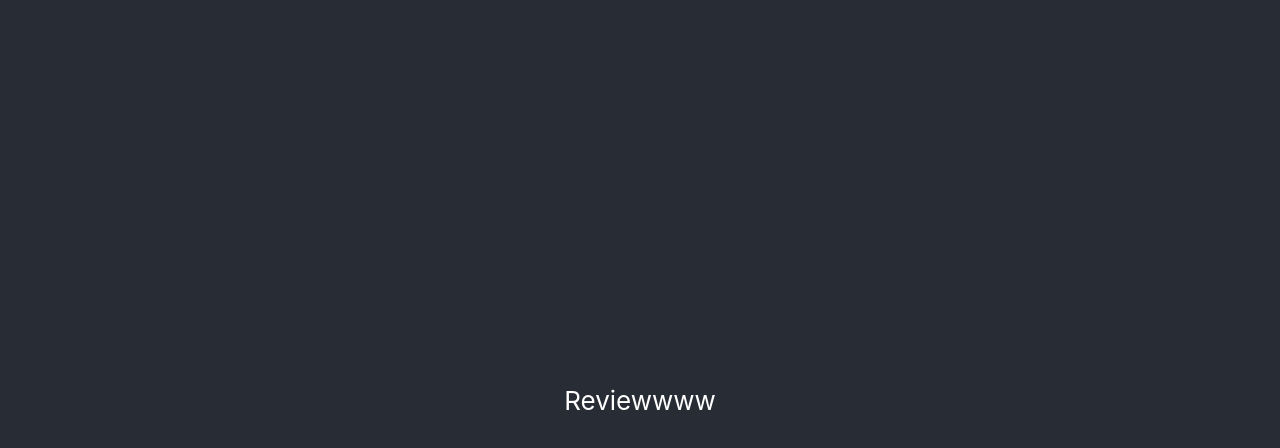
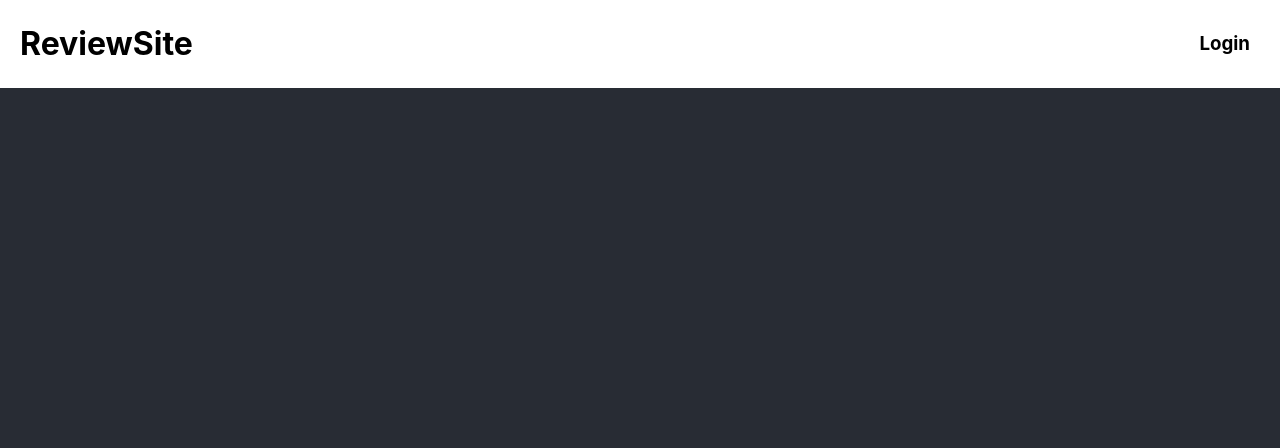
Before and after one commit to Laxunie/review-site, a React (Create React App) app: page / in a window 1280 px wide. Shown: the top 448 px of the page. Built offline with nearby package versions, Linux system fonts and the light colour scheme.

Commit message:
add navbar with title and login button

```diff
--- a/src/App.css
+++ b/src/App.css
@@ -1,38 +1,92 @@
-.App {
-  text-align: center;
+/* Box sizing rules */
+*,
+*::before,
+*::after {
+  box-sizing: border-box;
 }
 
-.App-logo {
-  height: 40vmin;
-  pointer-events: none;
+/* Remove default margin */
+body,
+h1,
+h2,
+h3,
+h4,
+p,
+figure,
+blockquote,
+dl,
+dd {
+  margin: 0;
 }
 
-@media (prefers-reduced-motion: no-preference) {
-  .App-logo {
-    animation: App-logo-spin infinite 20s linear;
+/* Remove list styles on ul, ol elements with a list role, which suggests default styling will be removed */
+ul[role='list'],
+ol[role='list'] {
+  list-style: none;
+}
+
+/* Set core root defaults */
+html:focus-within {
+  scroll-behavior: smooth;
+}
+
+/* Set core body defaults */
+body {
+  min-height: 100vh;
+  text-rendering: optimizeSpeed;
+  line-height: 1.5;
+}
+
+/* A elements that don't have a class get default styles */
+a:not([class]) {
+  text-decoration-skip-ink: auto;
+}
+
+/* Make images easier to work with */
+img,
+picture {
+  max-width: 100%;
+  display: block;
+}
+
+/* Inherit fonts for inputs and buttons */
+input,
+button,
+textarea,
+select {
+  font: inherit;
+}
+
+/* Remove all animations, transitions and smooth scroll for people that prefer not to see them */
+@media (prefers-reduced-motion: reduce) {
+  html:focus-within {
+   scroll-behavior: auto;
+  }
+
+  *,
+  *::before,
+  *::after {
+    animation-duration: 0.01ms !important;
+    animation-iteration-count: 1 !important;
+    transition-duration: 0.01ms !important;
+    scroll-behavior: auto !important;
   }
 }
 
-.App-header {
-  background-color: #282c34;
-  min-height: 100vh;
+.navbar-header {
+  background-color: white;
+  padding: 20px;
   display: flex;
-  flex-direction: column;
-  align-items: center;
-  justify-content: center;
-  font-size: calc(10px + 2vmin);
-  color: white;
 }
 
-.App-link {
-  color: #61dafb;
+.navbar-header h3{
+  width: 100%;
+  display: flex;
+  justify-content: flex-end;
+  align-items: center;
+  padding: 10px;
 }
 
-@keyframes App-logo-spin {
-  from {
-    transform: rotate(0deg);
-  }
-  to {
-    transform: rotate(360deg);
-  }
+html{
+  background-color: #282c34;
 }
--- a/src/App.js
+++ b/src/App.js
@@ -1,12 +1,20 @@
-import logo from './logo.svg';
+import React, { useEffect} from "react";
 import './App.css';
 
 function App() {
+
+  useEffect(() => {
+    document.title = "Home Page"
+  }, [])
+
   return (
     <div className="App">
-      <header className="App-header">
-        <p>Reviewwww</p>
-      </header>
+      <div className="navbar">
+        <header className="navbar-header">
+          <h1>ReviewSite</h1>
+          <h3>Login</h3>
+        </header>
+      </div>
     </div>
   );
 }
```
